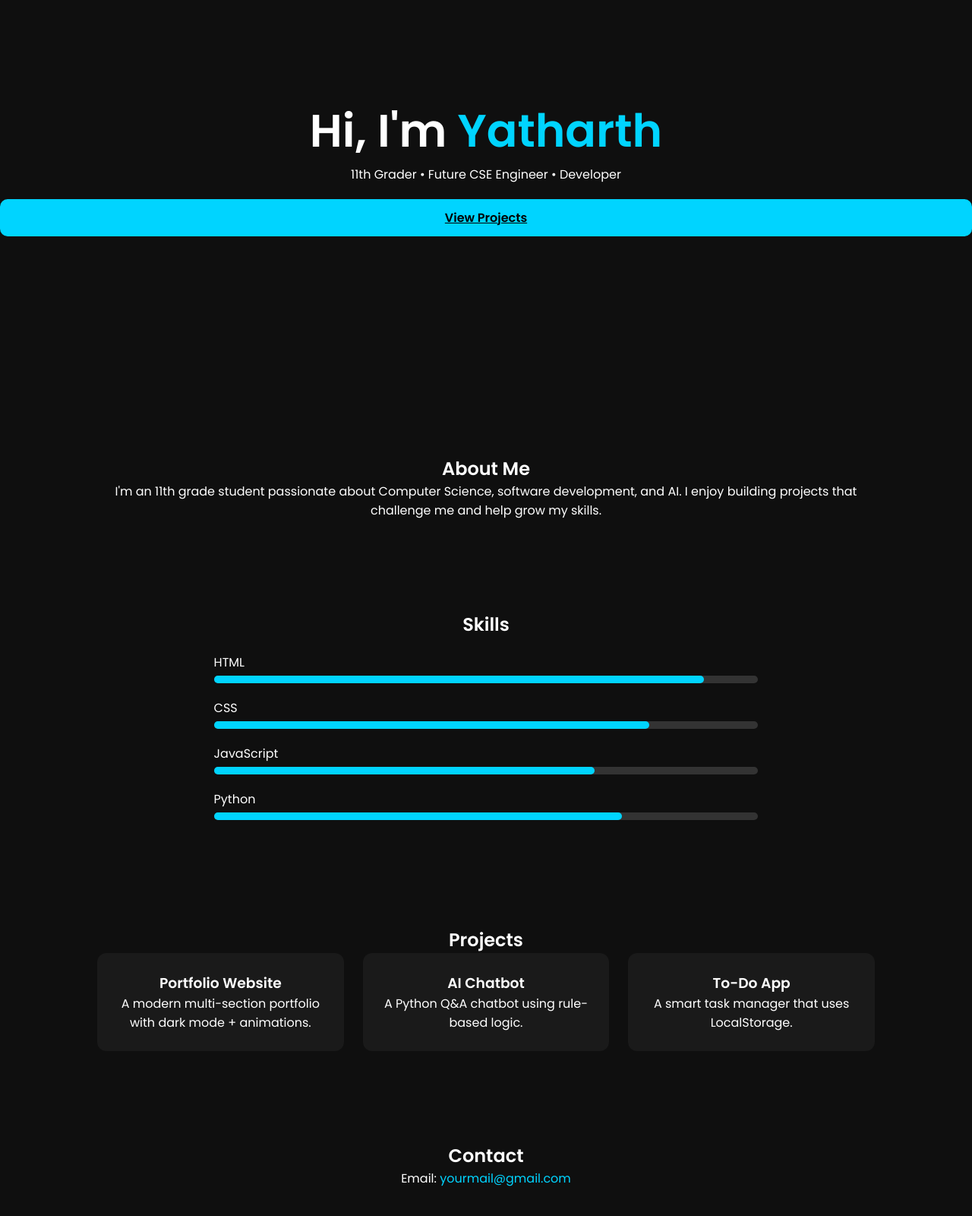
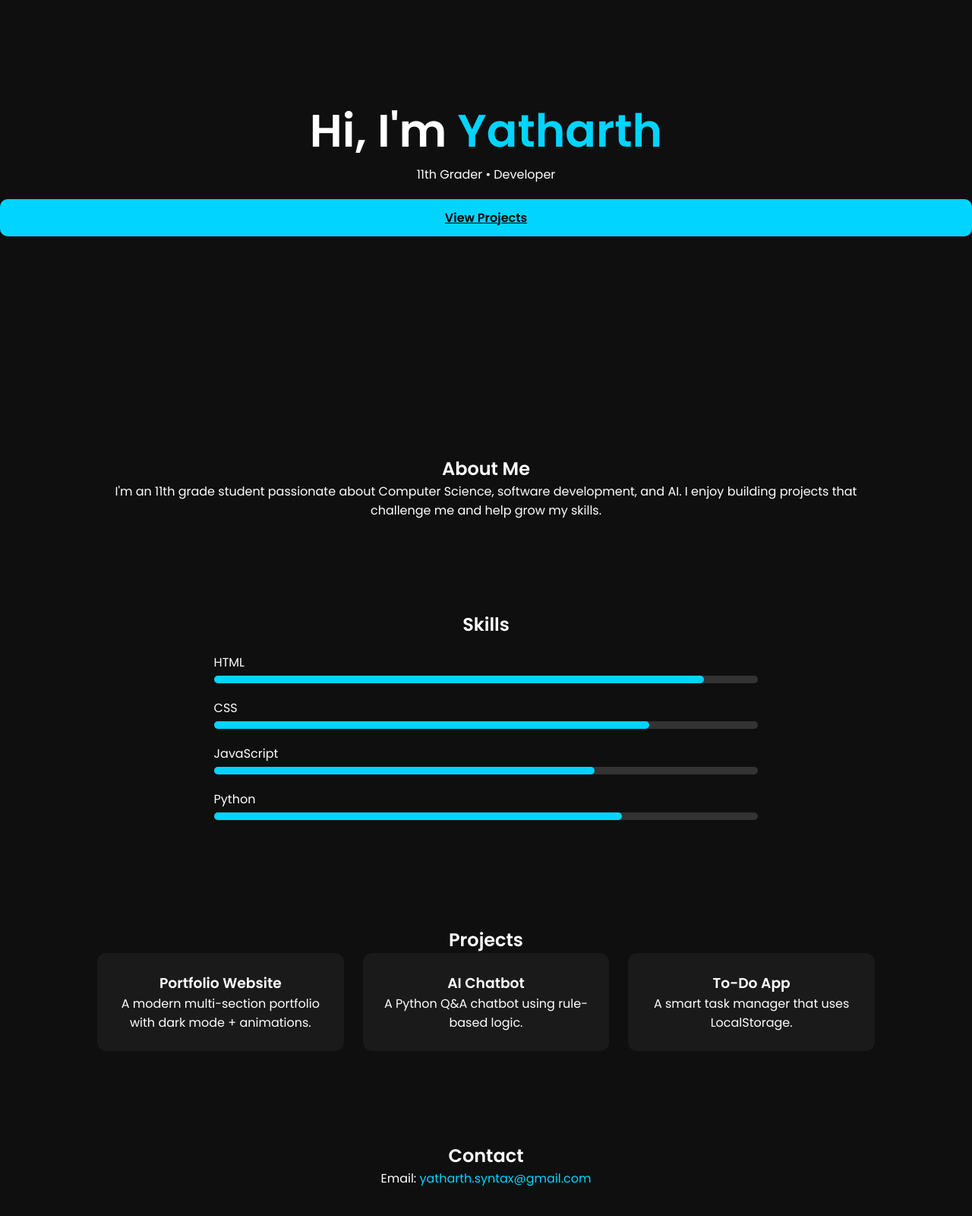
Before and after one commit to yatharthsyntax/yatharthsyntax.github.io, a plain HTML site: page index.html in a window 1280 px wide. Shown: the part 176-1776 px from the top of the page at 76% size. Drawn offline with Linux system fonts and the light colour scheme.

Commit message:
Update index.html

```diff
--- a/index.html
+++ b/index.html
@@ -29,7 +29,7 @@
     <!-- HERO -->
     <section id="hero" class="hero">
         <h1 class="fade-in">Hi, I'm <span>Yatharth</span></h1>
-        <p class="slide-up">11th Grader • Future CSE Engineer • Developer</p>
+        <p class="slide-up">11th Grader  • Developer</p>
         <a href="#projects" class="btn">View Projects</a>
     </section>
 
@@ -95,7 +95,7 @@
     <!-- CONTACT -->
     <section id="contact" class="contact fade-in">
         <h2>Contact</h2>
-        <p>Email: <span>yourmail@gmail.com</span></p>
+        <p>Email: <span>yatharth.syntax@gmail.com</span></p>
     </section>
 
     <script src="script.js"></script>
```
